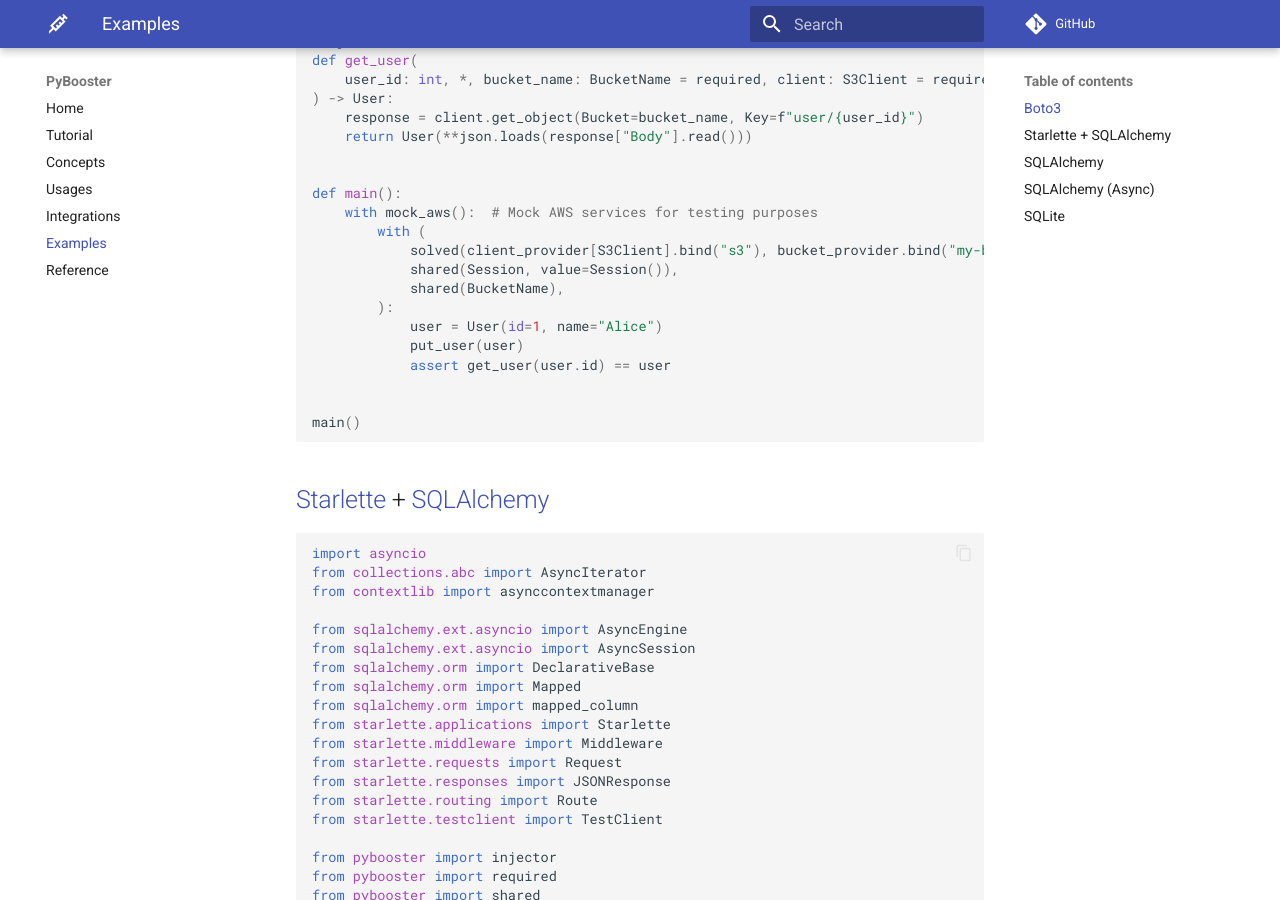
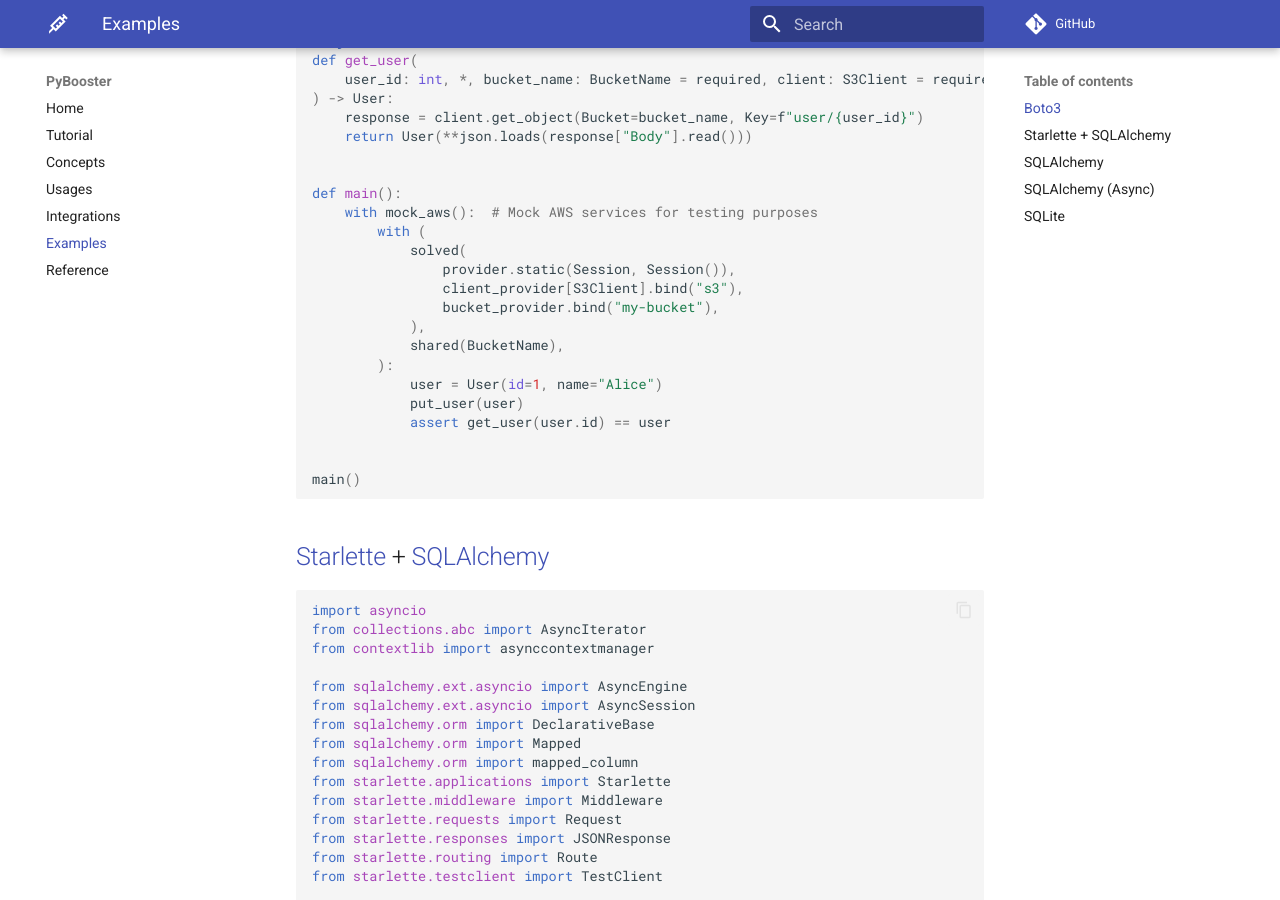
Before and after one commit to rmorshea/pybooster, an MkDocs documentation site: the page built from docs/src/examples.md, in a window 1280 px wide and 900 px high, scrolled down 1351 px. Built offline with MkDocs 1.6.1 and Material for MkDocs 9.7.7, drawn with Linux system fonts in a browser that asks for light colours; comment, search, counter and statistics services are not loaded.

Commit message:
some more fixes

```diff
--- a/docs/src/examples.md
+++ b/docs/src/examples.md
@@ -74,8 +74,11 @@ def get_user(
 def main():
     with mock_aws():  # Mock AWS services for testing purposes
         with (
-            solved(client_provider[S3Client].bind("s3"), bucket_provider.bind("my-bucket")),
-            shared(Session, value=Session()),
+            solved(
+                provider.static(Session, Session()),
+                client_provider[S3Client].bind("s3"),
+                bucket_provider.bind("my-bucket"),
+            ),
             shared(BucketName),
         ):
             user = User(id=1, name="Alice")
```
Also changed, not shown: 1 other file.
